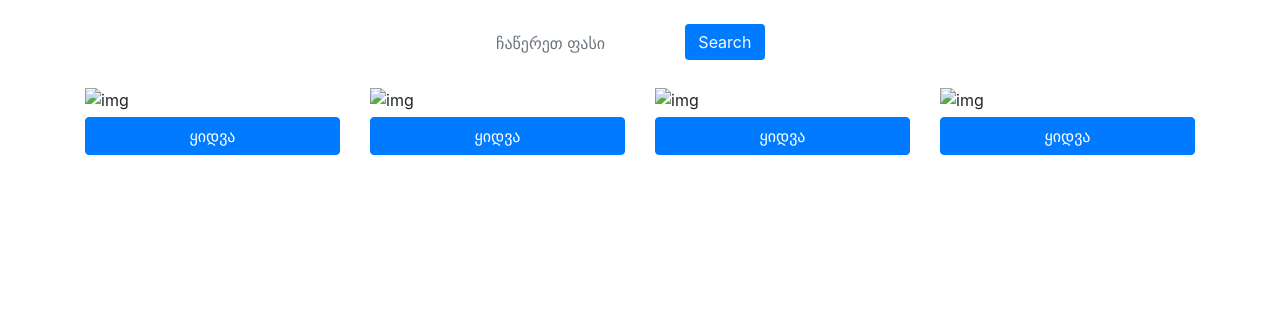
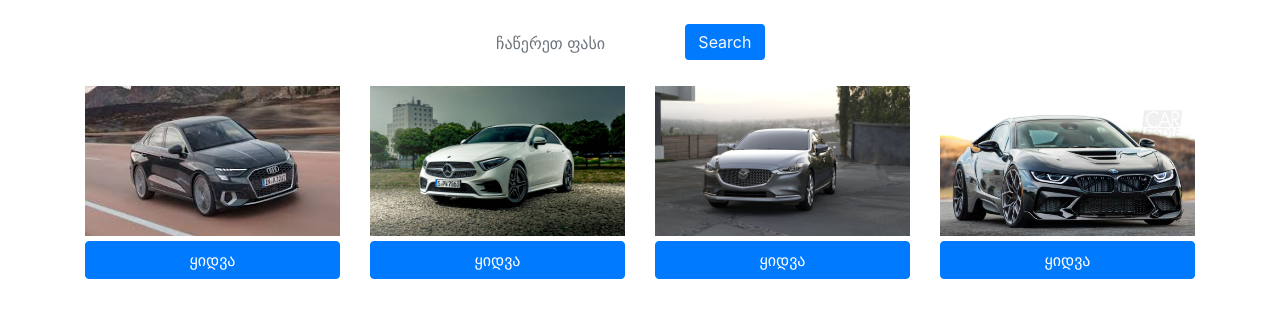
Before and after one commit to giokavto/js_homework, a plain HTML site: page index.html in a window 1280 px wide. Drawn offline with nearby package versions, Linux system fonts and the light colour scheme; the site is published under a folder, as on GitHub Pages, so addresses that start at the root find nothing.

Commit message:
add To correct

```diff
--- a/index.html
+++ b/index.html
@@ -28,19 +28,19 @@
       </div>
          <div class="row">
              <div id="audi" class="col-3" onclick="displayDescription(this.id)">
-                <img class="w-100 h_150" src="/imges/audi.jpg" alt="img">
+                <img class="w-100 h_150" src="imges/audi.jpg" alt="img">
                 <button type="button" class="btn btn-primary w-100 margt-5">ყიდვა</button>
              </div>
              <div id="mercedes" class="col-3" onclick="displayDescription(this.id)">
-                <img class="w-100 h_150" src="/imges/mercedes.jpg" alt="img">
+                <img class="w-100 h_150" src="imges/mercedes.jpg" alt="img">
                 <button type="button" class="btn btn-primary w-100 margt-5">ყიდვა</button>
              </div>
              <div id="mazda" class="col-3" onclick="displayDescription(this.id)">
-                <img class="w-100 h_150" src="/imges/mazda.jpg" alt="img">
+                <img class="w-100 h_150" src="imges/mazda.jpg" alt="img">
                 <button type="button" class="btn btn-primary w-100 margt-5">ყიდვა</button>
              </div>
              <div id="bmw" class="col-3" onclick="displayDescription(this.id)">
-                <img class="w-100 h_150" src="/imges/bmw.jpg" alt="img">
+                <img class="w-100 h_150" src="imges/bmw.jpg" alt="img">
                 <button type="button" class="btn btn-primary w-100 margt-5">ყიდვა</button>
              </div>
          </div>
```
